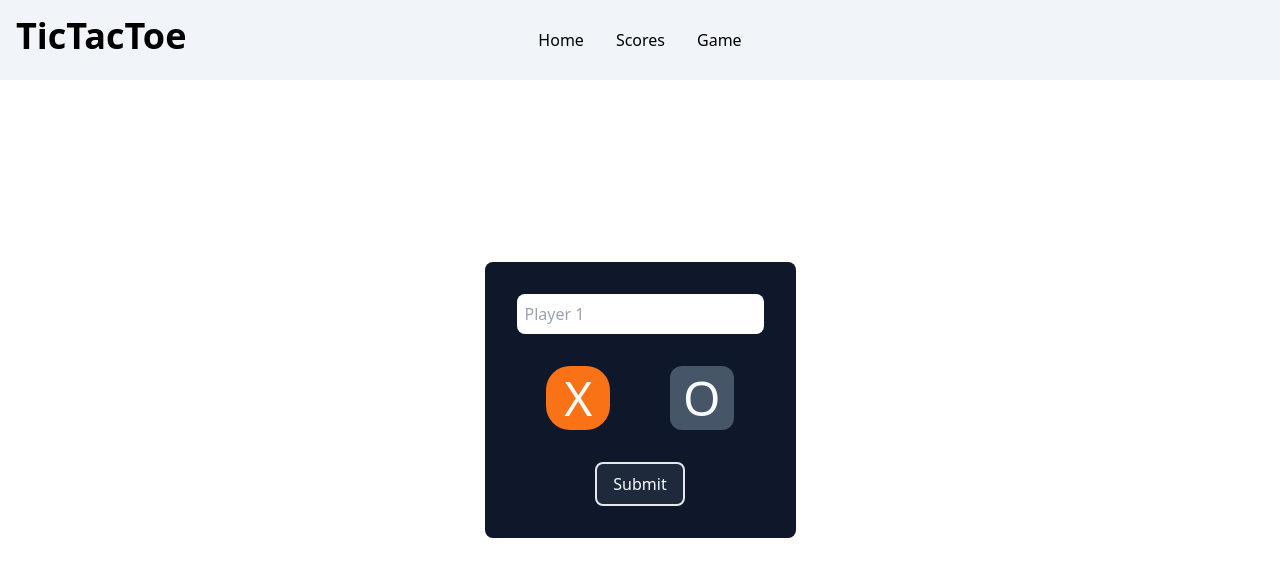
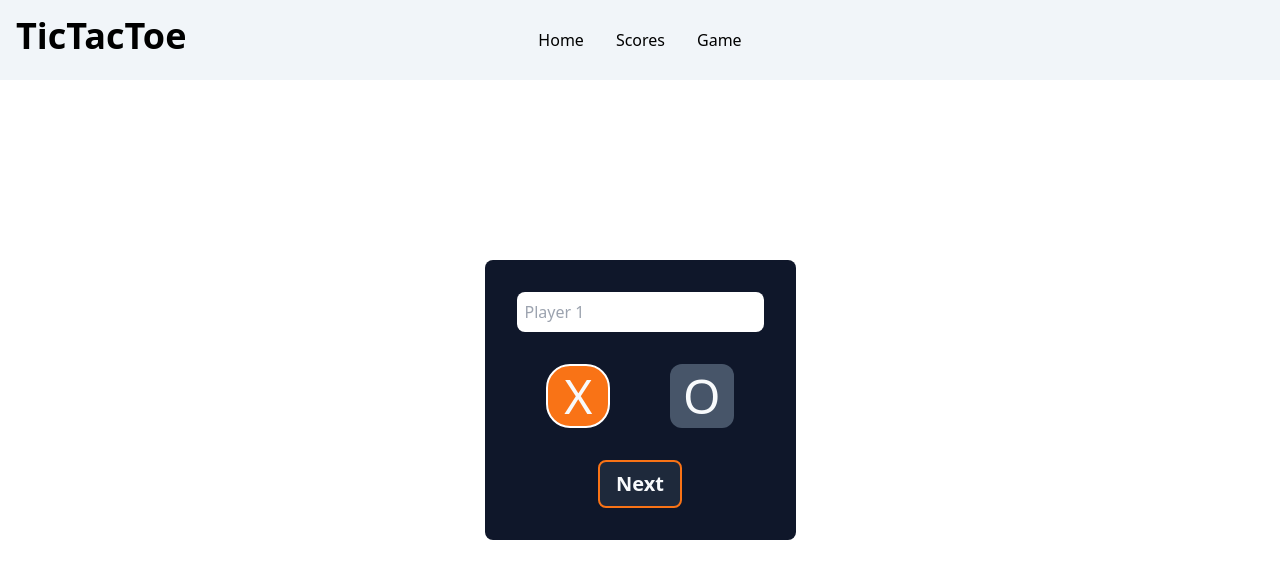
Before and after one commit to antonjanzon95/tictactoe, a Vue app: page /game in a window 1280 px wide. Shown: the top 578 px of the page. Built offline with nearby package versions, Linux system fonts and the light colour scheme.

Commit message:
btn styling

```diff
--- a/src/components/PlayerForm.vue
+++ b/src/components/PlayerForm.vue
@@ -4,6 +4,7 @@ import { Player } from '../models/CPlayer';
 import { Shape } from '../models/Shape';
 import { Game } from '../models/CGame';
 import { checkName } from '../services/validateName';
+import { btnStyle } from '../models/BtnStyle';
 
 const name = ref<string>('');
 const pickedShape = ref<Shape>(Shape.X);
@@ -75,7 +76,7 @@ const toggleShape = (e: MouseEvent) => {
       <label
         @click="toggleShape"
         data-shape="X"
-        class="w-16 h-16 text-5xl hover:rounded-3xl transition-all duration-300 rounded-xl bg-slate-600 grid place-items-center selected"
+        class="w-16 h-16 text-5xl hover:rounded-3xl transition-all duration-300 rounded-xl bg-slate-600 grid place-items-center cursor-pointer selected"
       >
         X
         <input type="radio" value="X" v-model="pickedShape" class="hidden" />
@@ -83,17 +84,15 @@ const toggleShape = (e: MouseEvent) => {
       <label
         @click="toggleShape"
         data-shape="O"
-        class="w-16 h-16 text-5xl hover:rounded-3xl transition-all duration-300 rounded-xl bg-slate-600 grid place-items-center"
+        class="w-16 h-16 text-5xl hover:rounded-3xl transition-all duration-300 rounded-xl bg-slate-600 grid place-items-center cursor-pointer"
       >
         O
         <input type="radio" value="O" v-model="pickedShape" class="hidden" />
       </label>
     </div>
 
-    <button
-      class="px-4 py-2 border-2 border-accent rounded-lg mx-auto transition-all duration-300 hover:bg-orange-500 bg-slate-800"
-    >
-      Submit
+    <button :class="btnStyle">
+      {{ players.length < 1 ? 'Next' : 'Play' }}
     </button>
   </form>
 </template>
@@ -102,5 +101,7 @@ const toggleShape = (e: MouseEvent) => {
 .selected {
   background-color: #f97316;
   border-radius: 1.5rem;
+  border: 2px white solid;
+  cursor: default;
 }
 </style>
--- a/src/components/QuitGame.vue
+++ b/src/components/QuitGame.vue
@@ -1,7 +1,9 @@
 <script setup lang="ts">
+import { btnStyle } from '../models/BtnStyle';
+
 const emit = defineEmits(['quitGame']);
 </script>
 
 <template>
-  <button @click="emit('quitGame')">Quit game</button>
+  <button :class="btnStyle" @click="emit('quitGame')">Quit game</button>
 </template>
--- /dev/null
+++ b/src/models/BtnStyle.ts
@@ -0,0 +1,2 @@
+export const btnStyle =
+  'px-4 py-2 border-2 border-orange-500 font-semibold text-xl rounded-lg mx-auto transition-all duration-300 hover:bg-orange-500 bg-slate-800';
```
